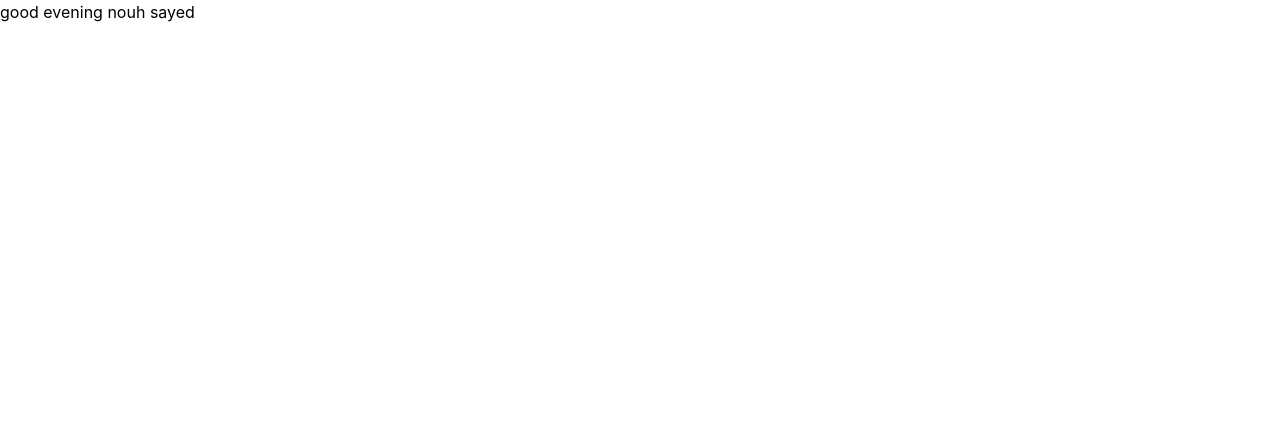
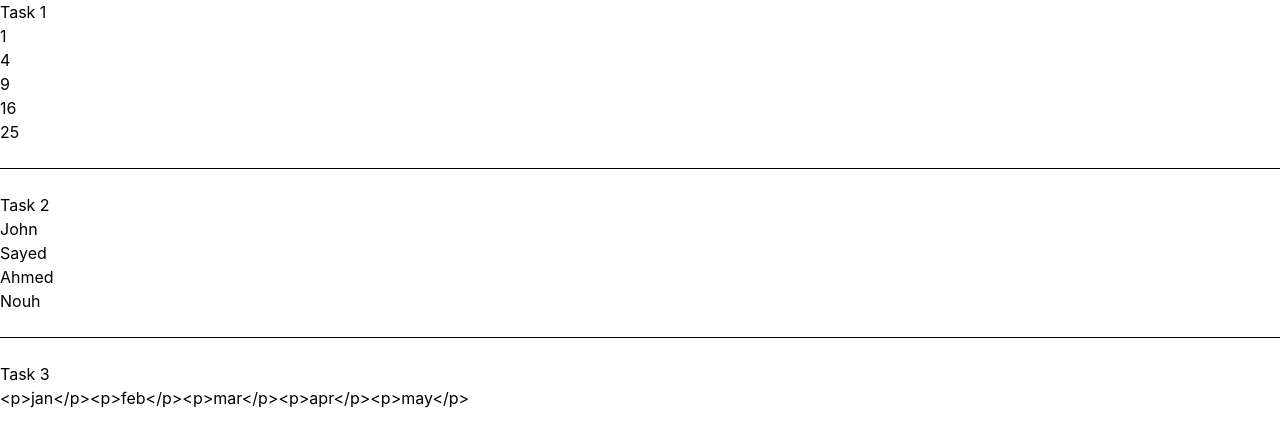
Before and after one commit to Nouh-Sayed/learn-reactjs, a React (Vite) app: page / in a window 1280 px wide. Shown: the top 446 px of the page. Built offline with nearby package versions, Linux system fonts and the light colour scheme.

Commit message:
the fourth hour in the course

```diff
--- a/src/App.jsx
+++ b/src/App.jsx
@@ -1,17 +1,65 @@
-import Header from "./Component/Header"
-import Entry from "./Entry"
-import FirstExample from "./FirstExample"
-import Props from "./Props"
+import Header from "./Component/Header";
+import Entry from "./Entry";
+import FirstExample from "./FirstExample";
+import Jokes from "./Jokes";
+import Props from "./Props";
+import Tasks from "./Tasks";
 
 const App = () => {
-  return (
-  <>
- {/* <FirstExample/> */}
- {/* <Header/>
- <Entry/> */}
-<Props/>
- </>
-  )
-}
 
-export default App
+   return (
+    <>
+
+
+
+<Tasks/>
+
+
+
+
+
+
+
+
+
+    {/* <Entry
+    img={{src: "src/assets/1.jpg", alt: "first image"}}
+    title= "first robot"
+    country= "misir"
+googleMapsLink="https://www.google.com/maps/place/Van+Kedisi+Evi/@38.5734678,43.2463074,13z/data=!4m6!3m5!1s0x40127a812ead5a7b:0xae26aa3c41973951!8m2!3d38.5734758!4d43.2813308!16s%2Fg%2F11f3n34k97?entry=ttu&g_ep=EgoyMDI2MDkwMi4wIKXMDSoASAFQAw%3D%3D"
+
+dates= "12 jan 2021 - 24 JAN 2052"
+text = "lorem the text one in the first robot lorem the text one in the first robot lorem the text one in the first robot lorem the text one in the first robot lorem the text one in the first robot lorem the text one in the first robot lorem the text one in the first robot lorem the text one in the first robot"
+    />  */}
+      {/* <FirstExample/>
+ <Header/>
+ */}
+      {/* <Props/> */}
+      {/* <Jokes
+        setup="What did the fish say when it hit the wall?"
+        punchline="Dam."
+        writer="John Doe"
+        rate={5}
+        isPun={true}
+        comments={["This is a great joke!", "I love it!", "Hilarious!", "Not funny."]}
+      />
+      <br />
+      <Jokes
+        setup="Why don't scientists trust atoms?"
+        punchline="Because they make up everything."
+      />
+      <br />
+      <Jokes writer="John Doe" setup="What do you call a fake noodle?" />
+      <br />
+      <Jokes punchline="Igloos it together." />
+      <br />
+      <Jokes
+        writer="John Doe"
+        setup="Why did the scarecrow win an award?"
+        punchline="Because he was outstanding in his field."
+      /> */}
+    </>
+  );
+};
+
+export default App;
--- /dev/null
+++ b/src/Data.md
@@ -0,0 +1,12 @@
+img:(will be an object){
+    src:"src\assets\1.jpg"
+    alt:"first image"
+}
+tilte :first robot
+country: misir
+googleMapsLink:
+https://www.google.com/maps/place/Van+Kedisi+Evi/@38.5734678,43.2463074,13z/data=!4m6!3m5!1s0x40127a812ead5a7b:0xae26aa3c41973951!8m2!3d38.5734758!4d43.2813308!16s%2Fg%2F11f3n34k97?entry=ttu&g_ep=EgoyMDI2MDkwMi4wIKXMDSoASAFQAw%3D%3D
+
+dates: 12 jan 2021 - 24 JAN 2025
+
+text : lorem the text one in the first bilmem ne
--- a/src/Entry.jsx
+++ b/src/Entry.jsx
@@ -1,32 +1,35 @@
 import React from 'react'
 
-function Entry() {
+function Entry(props) {
+
   return (
     <div>
         <section className='flex justify-between items-center m-10 gap-5 bg-gray-300 rounded-3xl  '>
-            <dev className='w-38 h-60 rounded-4xl shrink-0 overflow-hidden' >
-                <img className='w-4/4 h-4/4 ' src="src\assets\1.jpg" alt="main image" />
-            </dev>
-            <dev className=' text-black '>
+            <div className='w-38 h-60 rounded-4xl shrink-0 overflow-hidden' >
+                <img className='w-4/4 h-4/4 ' src={props.img.src} alt={props.                       img.alt} />
+            </div>
+            <div className=' text-black '>
    <div className='flex items-center gap-2'>
         <img
             className='w-5 h-5'
             src="src/assets/marker.png"
             alt="map marker"
         />
-        <span className='font-bold'>Japan</span>
+        <span className='font-bold'>{props.country}</span>
         <a
             className='font-light text-sky-500'
-            href="#"
+            href={  props.googleMapsLink}
+            target="_blank"
+            rel="noopener noreferrer"
         >
             view in the map
         </a>
     </div>
 
-<h1 className='font-extrabold text-sky-700'>First Robot</h1>
-<p className='font-medium '>12 jan 2021 - 24 jan 2030</p>
-<p className='font-light  text-sky-500  '>Lorem ipsum dolor sit amet consectetur adipisicing elit. Aliquid eum porro libero harum, nostrum blanditiis. Numquam sit minus praesentium aperiam, doloremque, voluptate, beatae aliquid voluptates iure placeat.</p>
-            </dev>
+<h1 className='font-extrabold text-sky-700'>{props.title}</h1>
+<p className='font-medium '>{props.dates}</p>
+<p className='font-light  text-sky-500  '>{props.text}  </p>
+            </div>
         </section>
 
 
--- /dev/null
+++ b/src/Jokes.jsx
@@ -0,0 +1,18 @@
+import React from 'react'
+
+const Jokes = (props) => {
+  return (
+    <div>
+
+      <h3 className="text-lg font-bold">setup:<br /> {props.setup}</h3>
+      <p className="text-gray-600">Punchline:<br /> {props.punchline}</p>
+     <h3 className="text-red-500">Writer: {props.writer}</h3>
+     <p className="text-gray-600">Rating: {props.rate}</p>
+     <p className="text-gray-600">Is Pun: {props.isPun ? "Yes" : "No"}</p>
+     <p className="text-gray-600">comments: {props.comments}</p>
+     <hr />
+    </div>
+  )
+}
+
+export default Jokes
--- /dev/null
+++ b/src/Tasks.jsx
@@ -0,0 +1,33 @@
+import React from "react";
+const nums = [1, 2, 3, 4, 5];
+
+const names = ["john", "sayed", "ahmed", "nouh"];
+const namess = names.map((name) => name[0].toUpperCase() + name.slice(1));
+
+const bokmon = ["jan", "feb", "mar", "apr", "may"];
+const mon = bokmon.map((mon) => `<p>${mon}</p>`);
+const Tasks = () => {
+  return (
+    <div>
+        <h1>Task 1 </h1>
+      {nums.map((num) => (
+        <h3 key={num}> {num * num} </h3>
+      ))}
+       <br />
+      <hr />
+      <br />
+<h1>Task 2 </h1>
+      {namess.map((name) => (
+        <h3 key={name}> {name} </h3>
+      ))}
+       <br />
+      <hr />
+      <br />
+      <h1>Task 3 </h1>
+        <h3 > {mon} </h3>
+
+    </div>
+  );
+};
+
+export default Tasks;
```
Also changed, not shown: 1 other file (tests, documents, lock files or other folders).
